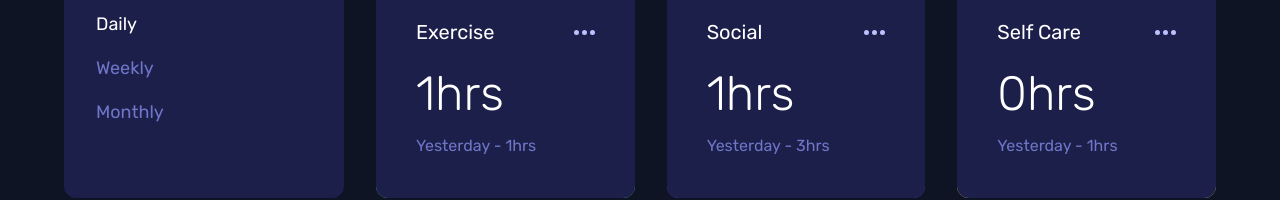
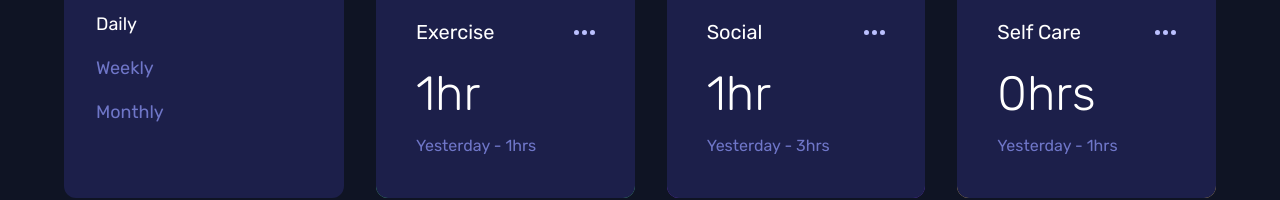
Before and after one commit to duncan-chege/time-tracking-dashboard, a Next.js app: page / in a window 1280 px wide. Shown: the part 486-686 px from the top of the page. Built offline with nearby package versions, Linux system fonts and the light colour scheme.

Commit message:
change hrs to "hr" for 1hr time values

```diff
--- a/app/components/Schedule.tsx
+++ b/app/components/Schedule.tsx
@@ -98,7 +98,7 @@ return (
                 <Image className="h-auto" src={ellipses} alt="" />
             </div>
             { chosenTime === "Daily" && <>
-                <h3 className="text-5xl font-light">{ RecordsWithIds[3].timeframes.daily.current }hrs</h3>
+                <h3 className="text-5xl font-light">{ RecordsWithIds[3].timeframes.daily.current }hr</h3>
                 <p className="text-desaturated-blue pt-4">Yesterday - { RecordsWithIds[3].timeframes.daily.previous }hrs
                 </p>
             </> || chosenTime === "Weekly" && <>
@@ -121,7 +121,7 @@ return (
                 <Image className="h-auto" src={ellipses} alt="" />
             </div>
             { chosenTime === "Daily" && <>
-                <h3 className="text-5xl font-light">{ RecordsWithIds[4].timeframes.daily.current }hrs</h3>
+                <h3 className="text-5xl font-light">{ RecordsWithIds[4].timeframes.daily.current }hr</h3>
                 <p className="text-desaturated-blue pt-4">Yesterday - { RecordsWithIds[4].timeframes.daily.previous }hrs
                 </p>
             </> || chosenTime === "Weekly" && <>
--- a/app/components/Sidebar.tsx
+++ b/app/components/Sidebar.tsx
@@ -17,7 +17,7 @@ export default function Sidebar({ chosenTime, setChosenTime }: SidebarProps){
     return (
         <div className="md:w-1/4 bg-dark-blue rounded-xl">
             <div className="bg-blue text-white rounded-xl lg:p-8 p-6 font-light flex items-center md:block">
-                <Image className="border-white border-2 rounded-full w-1/4 md:w-1/2" src={profilePic} alt="" />
+                <Image className="border-white border-2 rounded-full w-1/4 md:w-1/2" src={profilePic} alt="" priority={false} />
                 <div className="md:my-6 md:ml-0 ml-4">
                     <p className="opacity-70 ">Report For</p>
                     <h3 className="lg:text-5xl md:text-3xl text-2xl">Jeremy Robson</h3>
```
